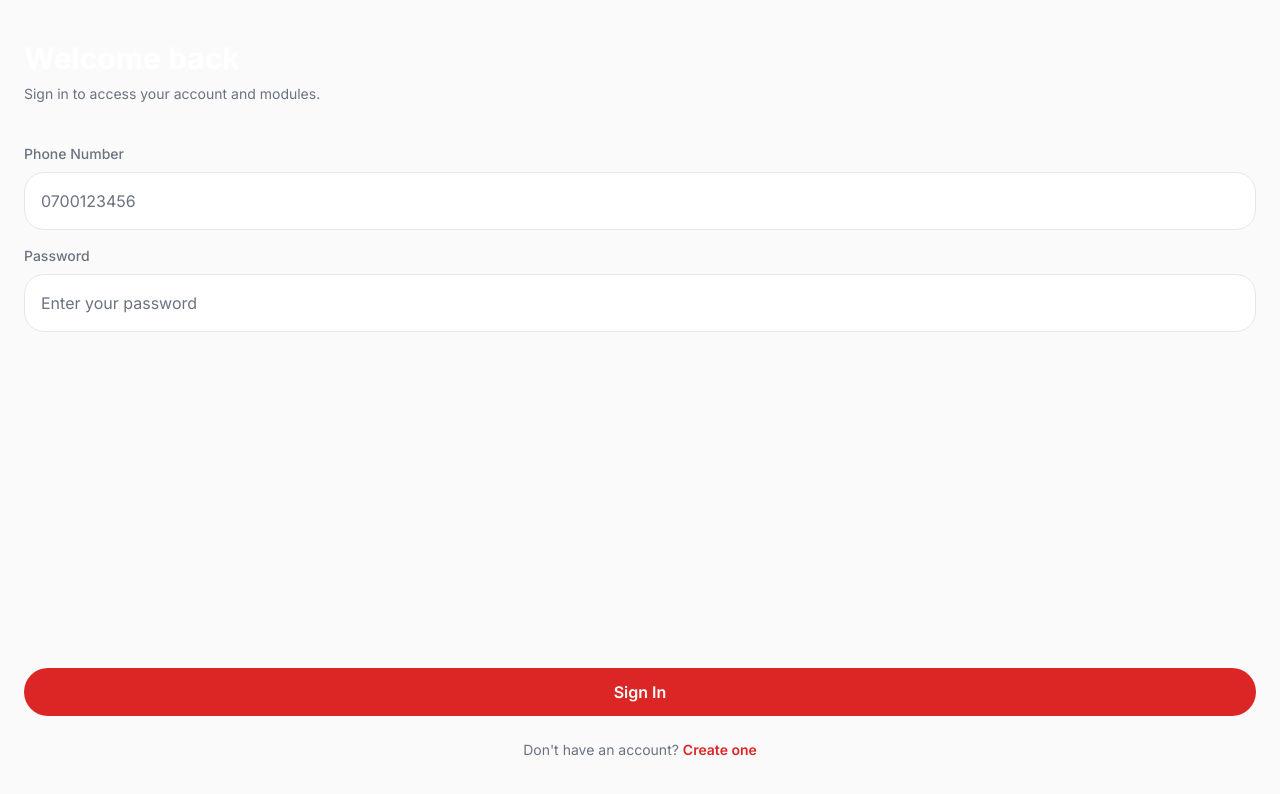
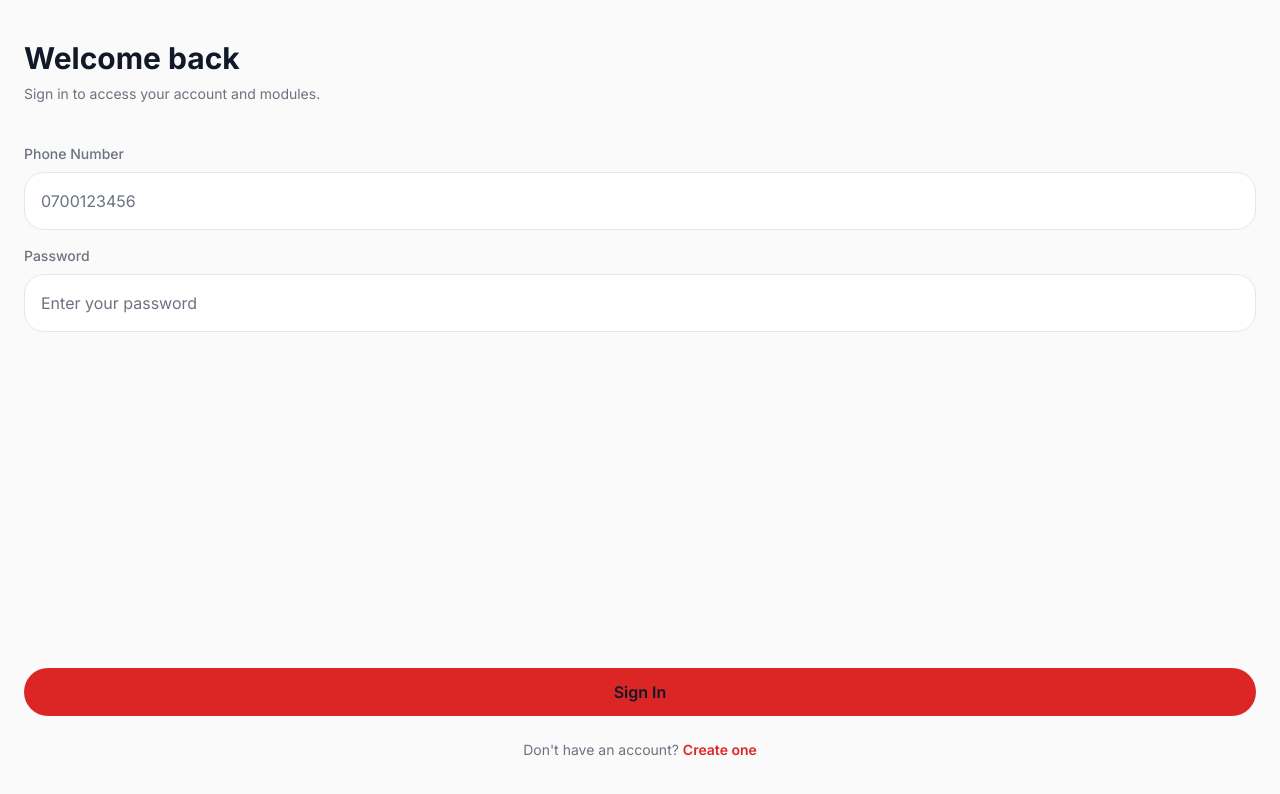
Before and after one commit to paercy32-eng/Vortex-Markets, a Next.js app: page /login in a window 1280 px wide. Shown: the top 794 px of the page. Built offline with nearby package versions, Linux system fonts and the light colour scheme.

Commit message:
Update globals.css

```diff
--- a/app/globals.css
+++ b/app/globals.css
@@ -203,4 +203,55 @@ button {
   filter: blur(6px);
   user-select: none;
   pointer-events: none;
+}
+
+/* ==========================================
+   LIGHT THEME OVERRIDES
+   The app was originally built dark. These
+   overrides flip dark-theme leftovers to light
+   without touching every page.
+   ========================================== */
+@layer utilities {
+  /* Headings that used to be white — now dark grey */
+  .text-white {
+    color: #111827 !important;
+  }
+  .hover\:text-white:hover {
+    color: #111827 !important;
+  }
+  .group:hover .group-hover\:text-white {
+    color: #111827 !important;
+  }
+
+  /* Old subtle white backgrounds — now subtle grey */
+  .bg-white\/5 {
+    background-color: rgba(0, 0, 0, 0.03) !important;
+  }
+  .bg-white\/10 {
+    background-color: rgba(0, 0, 0, 0.06) !important;
+  }
+  .hover\:bg-white\/5:hover {
+    background-color: rgba(0, 0, 0, 0.03) !important;
+  }
+
+  /* Old subtle white borders — now light grey borders */
+  .border-white\/10 {
+    border-color: #E5E7EB !important;
+  }
+  .border-white\/5 {
+    border-color: #F3F4F6 !important;
+  }
+
+  /* Slightly tinted white text used for muted labels */
+  .text-white\/70,
+  .text-white\/60,
+  .text-white\/80,
+  .text-white\/90 {
+    color: #4B5563 !important;
+  }
+
+  /* Keep black text truly black (buttons on red bg) */
+  .text-black {
+    color: #FFFFFF !important;
+  }
      }
```
